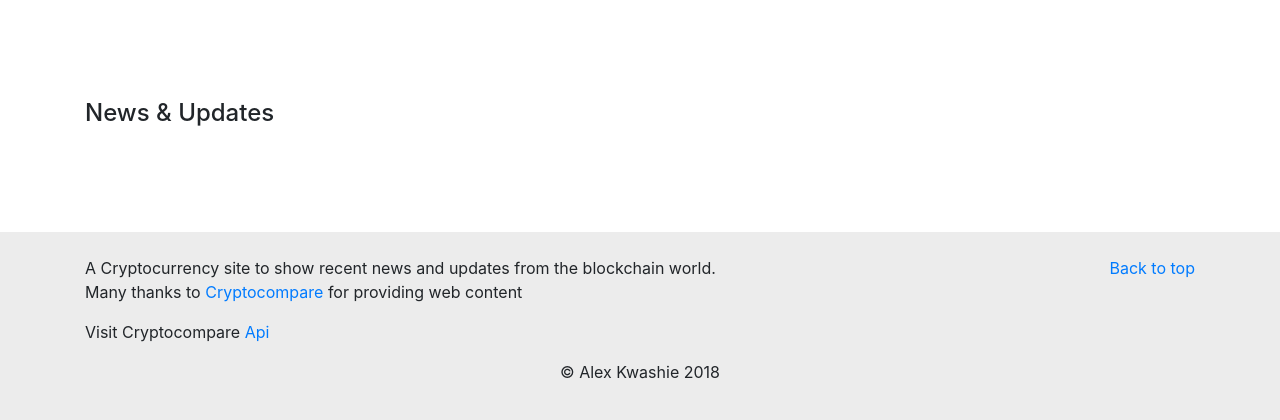
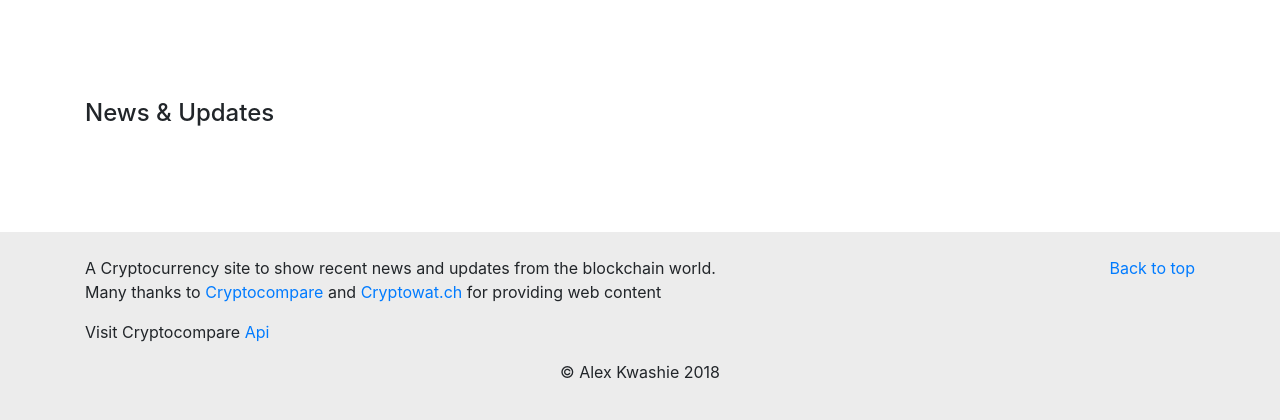
Before and after one commit to alexkwashie/Crypto-News-Site, a Django app: template Crypto/templates/index.html in a window 1280 px wide. Shown: the part 727-1147 px from the top of the page. Run offline with Django 3.2, Linux system fonts and the light colour scheme; the template is opened without the code that fills it, so the values that code supplies are empty; some libraries are stand-ins or nearby versions.

Commit message:
edting footer

```diff
--- a/Crypto/templates/index.html
+++ b/Crypto/templates/index.html
@@ -93,7 +93,7 @@
         <a href="#">Back to top</a>
       </p>
       <p>A Cryptocurrency site to show recent news and updates from the blockchain world.<br>
-        Many thanks to <a href="https://cryptocompare.com/">Cryptocompare</a> for providing web content</p>
+        Many thanks to <a href="https://cryptocompare.com/">Cryptocompare</a> and <a href="https://cryptowat.ch/">Cryptowat.ch</a> for providing web content</p>
       <p>Visit Cryptocompare <a href="https://min-api.cryptocompare.com/">Api</a></p>
       <p class="text-center">&copy; Alex Kwashie 2018</p>
     </div>
```
